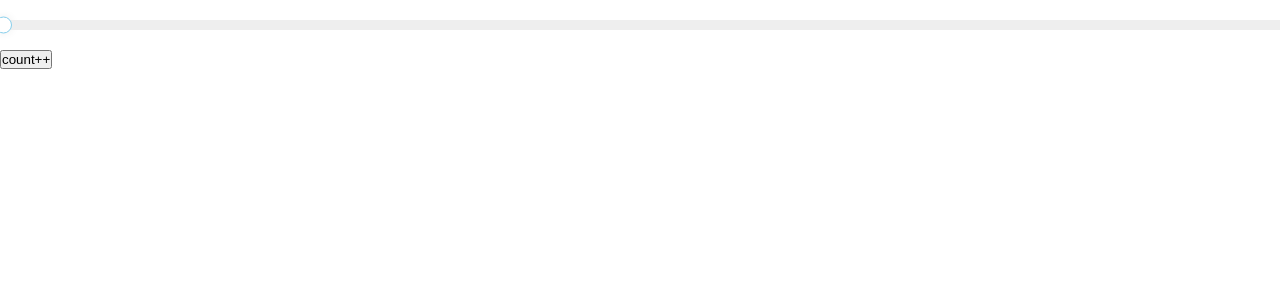
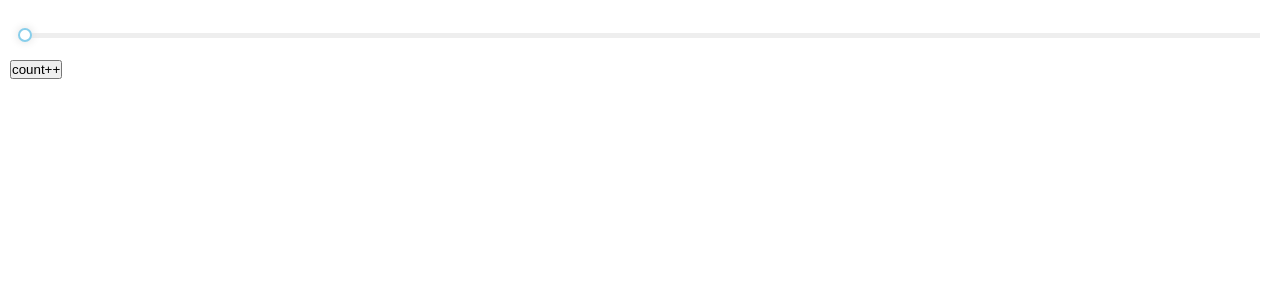
Before and after one commit to 2sky2night/test01, a Vue app: page / in a window 1280 px wide. Shown: the top 300 px of the page. Built offline with nearby package versions, Linux system fonts and the light colour scheme.

Commit message:
滑块组件（使用鼠标事件）

```diff
--- a/src/App.vue
+++ b/src/App.vue
@@ -1,6 +1,6 @@
 <script setup lang="ts">
 import TestSlider from './test/TestSlider.vue';
-
+import TestWatermark from './test/TestWatermark.vue';
 
 </script>
 
--- a/src/components/slider/index.vue
+++ b/src/components/slider/index.vue
@@ -1,8 +1,11 @@
 <template>
   <div class="slider-container">
-    <div  @dragover.stop="handleDarg" ref="sliderOrbit" @click="changeByClick" class="slider-orbit">
-      <div @dragover.stop="handleDarg" :style="{width:`${modelValue}%`}" class="slider-strip">
-        <div @click.stop="" draggable="true" class="slider-over"></div>
+    <!--轨道-->
+    <div ref="sliderOrbit" @click="changeByClick" class="slider-orbit">
+      <!--滑块-->
+      <div :style="{ width: `${ modelValue }%` }" class="slider-strip">
+        <!--指示器-->
+        <div @click.stop="" @mousedown="hanldeMouseDown" class="slider-over"></div>
       </div>
     </div>
   </div>
@@ -16,7 +19,7 @@ const props = defineProps<{
 }>()
 
 const emit = defineEmits<{
-  'update:modelValue':[value:number]
+  'update:modelValue': [ value: number ]
 }>()
 
 
@@ -26,54 +29,80 @@ const sliderOrbit = ref<HTMLDivElement | null>(null)
 // 超过100 重置为100
 watch(() => props.modelValue, (v) => {
   if (v >= 100) {
-    emit('update:modelValue',100)
+    emit('update:modelValue', 100)
   }
 })
 
 // 功能1 点击滑块轨道或滑块条 滑块条移动到对应位置 (获取鼠标在轨道的x坐标/轨道的总宽度)
 function changeByClick (e: MouseEvent) {
-  emit('update:modelValue',(e.offsetX/(sliderOrbit.value as HTMLDivElement).clientWidth)*100)
+  emit('update:modelValue', (e.offsetX / (sliderOrbit.value as HTMLDivElement).clientWidth) * 100)
 }
 
-// 功能2 拖动滚动条上的圆圈移动滚动条 （需要开启滚动条可放置拖动元素 圆圈开启拖拽）
-function handleDarg(e:DragEvent){
-  emit('update:modelValue',(e.offsetX/(sliderOrbit.value as HTMLDivElement).clientWidth)*100)
+// 功能2 拖动指示器移动滚动条 (通过鼠标事件实现)
+function hanldeMouseDown (e: MouseEvent) {
+  const element = (e.target as HTMLDivElement);
+  // 按下时绑定移动的处理函数
+  element.addEventListener("mousemove", handleMouseMove);
+  // 松手时解除移动的处理函数
+  element.addEventListener("mouseup", () => {
+    element.removeEventListener("mousemove", handleMouseMove);
+  })
+  // 当移出指示器也需要解除移动的处理函数
+  element.addEventListener("mouseleave", () => {
+    element.removeEventListener("mousemove", handleMouseMove);
+  })
+}
+
+// 在点击指示器并不松手拖动时的处理函数
+function handleMouseMove (e: MouseEvent) {
+  // 轨道
+  const sliderOrbitElement = sliderOrbit.value as HTMLDivElement
+  // 滑块上的指示器
+  const element = e.target as HTMLDivElement
+  // 若当前鼠标在指示器的x坐标小于一半就向左移动滑块
+  // 根据鼠标在指示器的坐标+指示器的x偏移量来移动滑块
+  let data = ((element.offsetLeft + e.offsetX) / sliderOrbitElement.clientWidth) * 100
+  emit('update:modelValue', data)
 }
 
 defineOptions({
-  name:'slider'
+  name: 'slider'
 })
 </script>
 
 <style scoped lang='scss'>
-.slider-container{
+.slider-container {
   height: 50px;
   display: flex;
   align-items: center;
   justify-content: center;
+
   // 轨道
-  .slider-orbit{
-    height: 10px;
+  .slider-orbit {
+    height: 5px;
     width: 100%;
     background-color: #eee;
+
     // 滑块条
-    .slider-strip{
-      transition: .3s;
+    .slider-strip {
+      transition: .2s;
       height: 100%;
       background-color: skyblue;
       position: relative;
+
       // 滚动条上的小球
-      .slider-over{
-        width: 15px;
-        height: 15px;
+      .slider-over {
+        width: 10px;
+        height: 10px;
         position: absolute;
-        top:50%;
+        top: 50%;
         transform: translateY(-50%);
         right: -12px;
-        border: 1px solid skyblue;
+        border: 2px solid skyblue;
         border-radius: 50%;
         background-color: #fff;
-        box-shadow:0 0 10px #eee;
+        cursor: pointer;
+        box-shadow: 0 0 10px #ddd;
       }
     }
   }
--- a/src/test/TestSlider.vue
+++ b/src/test/TestSlider.vue
@@ -1,6 +1,8 @@
 <template>
-  <Slider v-model="count" />
-  <button @click="count++">count++</button>
+  <div>
+    <Slider v-model="count" />
+    <button @click="()=>count++">count++</button>
+  </div>
 </template>
 
 <script lang='ts' setup>
@@ -9,4 +11,9 @@ import Slider from '@/components/slider/index.vue'
 const count = ref(0)
 </script>
 
-<style scoped lang='scss'></style>
+<style scoped lang='scss'>
+div{
+  box-sizing: border-box;
+  padding: 10px;
+}
+</style>
```
